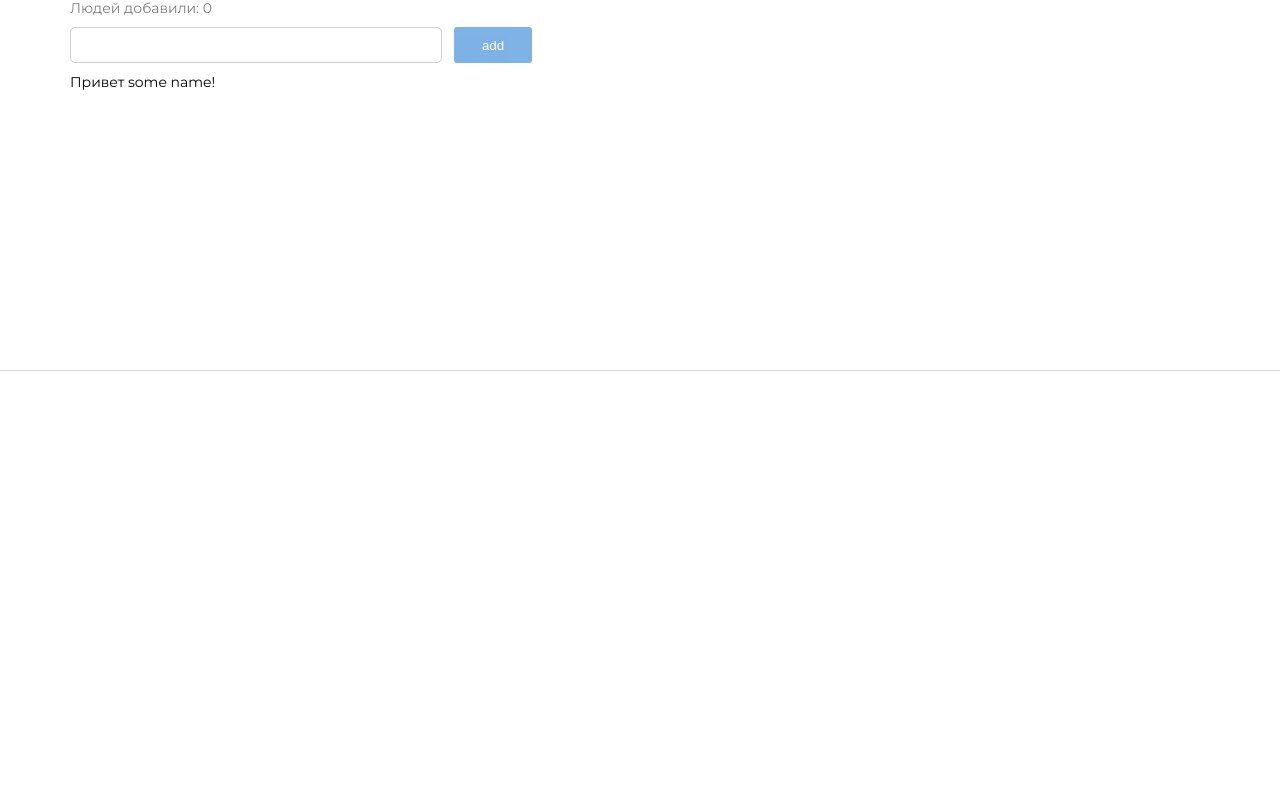
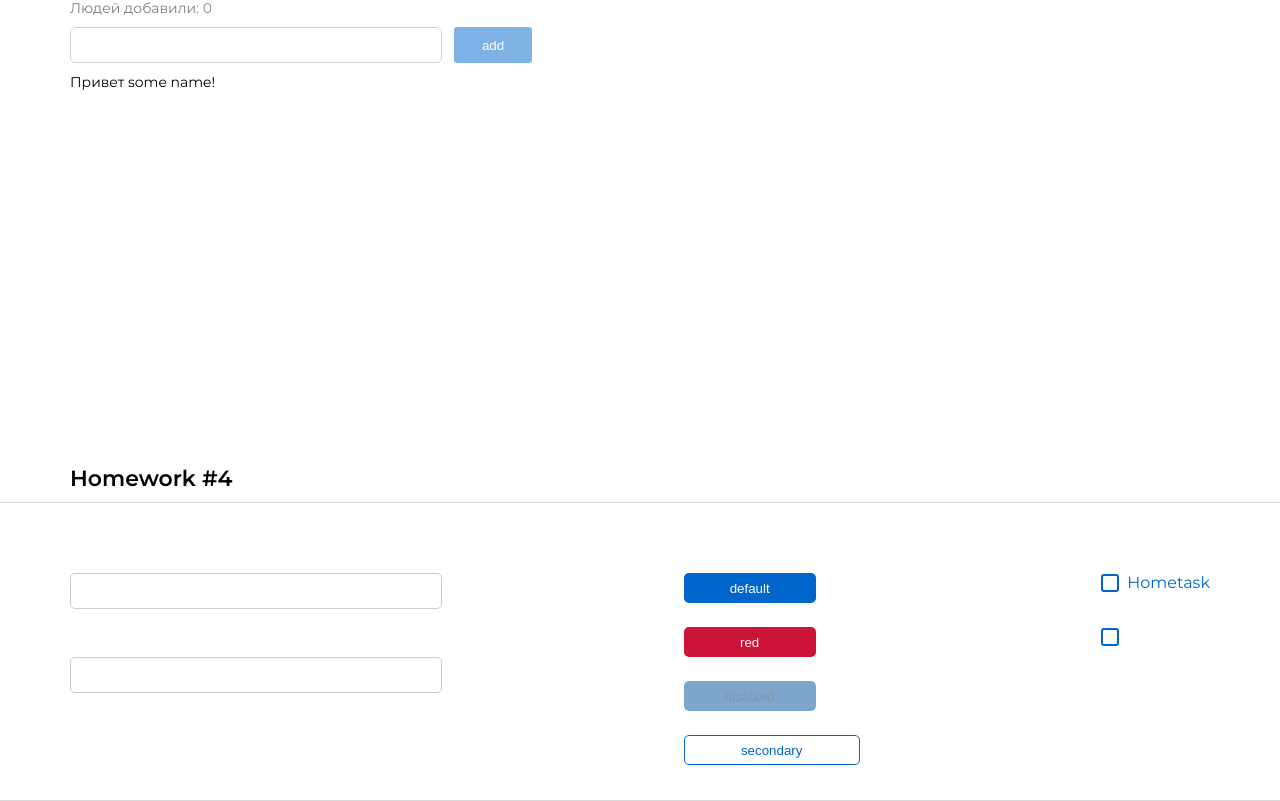
Before and after one commit to lankut/hws2-master, a React (Create React App) app: page /#/pre-junior in a window 1280 px wide. Before the commit this address led to /#/. Shown: the part 981-1782 px from the top of the page. Before the commit the page ends 1352 px from the top, so only its background shows below. Built offline with nearby package versions, Linux system fonts and the light colour scheme.

Commit message:
sprint2_hw2_done_4.0

```diff
--- a/src/s1-main/App.tsx
+++ b/src/s1-main/App.tsx
@@ -3,6 +3,8 @@ import s from './App.module.css'
 import HW1 from '../s2-homeworks/hw01/HW1'
 import HW2 from "../s2-homeworks/hw02/HW2";
 import HW3 from "../s2-homeworks/hw03/HW3";
+import HW4 from "../s2-homeworks/hw04/HW4";
+
 
 function App() {
     return (
@@ -11,7 +13,7 @@ function App() {
             {/*раскомментировать по ходу выполнения*/}
             <HW2/>
             <HW3/>
-            {/*<HW4/>*/}
+            <HW4/>
 
             {/*при выполнении дз 5 и более - закомментировать здесь дз 1-4, так как они есть внутри дз 5*/}
             {/*<HW5/>*/}
--- a/src/s2-homeworks/hw04/Stand.module.css
+++ b/src/s2-homeworks/hw04/Stand.module.css
@@ -1,7 +1,8 @@
 .stand {
     display: flex;
     justify-content: space-between;
-    align-items: center;
+    align-items: flex-start;
+    margin-top: 70px;
 }
 
 .inputs {
--- a/src/s2-homeworks/hw04/Stand.tsx
+++ b/src/s2-homeworks/hw04/Stand.tsx
@@ -1,4 +1,4 @@
-import React, { useState } from 'react'
+import React, {useState} from 'react'
 import s from './Stand.module.css'
 import SuperInputText from './common/c1-SuperInputText/SuperInputText'
 import SuperCheckbox from './common/c3-SuperCheckbox/SuperCheckbox'
@@ -82,7 +82,7 @@ const Stand = () => {
                         checked={stateForAllCheckboxes}
                         onChangeChecked={setChecked}
                     >
-                        some text
+                        Hometask
                     </SuperCheckbox>
                 </div>
                 {/*совместим со старым кодом:*/}
--- a/src/s2-homeworks/hw04/common/c1-SuperInputText/SuperInputText.module.css
+++ b/src/s2-homeworks/hw04/common/c1-SuperInputText/SuperInputText.module.css
@@ -1,20 +1,35 @@
 .input:focus {
+
 }
 
 .input {
+    width: 372px;
+    height: 36px;
+    border: 1px solid #ccc;
+    border-radius: 5px;
+    /*background-color: red;*/
+    outline: none;
 }
 
 .inputWrapper {
+    /*background-color: red;*/
+    display: flex;
+    flex-direction: column-reverse;
 }
 
 .superInput {
+    /*background-color: red;*/
 }
 
 .errorInput {
+    /*background-color: red;*/
 }
 
 .errorInput:focus {
+    border: 1px solid red;
 }
 
 .error {
+    color: red;
+    /*background-color: red;*/
 }
--- a/src/s2-homeworks/hw04/common/c2-SuperButton/SuperButton.module.css
+++ b/src/s2-homeworks/hw04/common/c2-SuperButton/SuperButton.module.css
@@ -1,36 +1,58 @@
 .button {
+    width: 132px;
+    height: 30px;
+    border-radius: 5px;
+    border: none;
+    color: white;
 }
 
 .disabled {
+    /*background-color: #004D99;*/
+    background-color: #004D99;
+    opacity: 0.5;
 }
 
 .secondary {
+    background-color: #FFFFFF;
+    color: #0066CC;
+    border: 1px solid #0066CC;
+    width: 176px;
 }
 
 .default {
+    background-color: #0066CC;
 }
 
 .red {
+    background-color: #CC1439;
 }
 
 .default:hover {
+    background-color: #0080FF;
 }
 
 .red:hover {
+    background-color: #FF1A47;
 }
 
 .secondary:hover {
+    background-color: #E5F0FA;
 }
 
 
 .default:active {
+    background-color: #0059B2;
 }
 
 .secondary:active {
+    background-color: #C9E5FF;
 }
 
 .red:active {
+    background-color: #B21232;
 }
 
 .button:disabled {
+    color:  #002E5C;
+
 }
--- a/src/s2-homeworks/hw04/common/c2-SuperButton/SuperButton.tsx
+++ b/src/s2-homeworks/hw04/common/c2-SuperButton/SuperButton.tsx
@@ -17,11 +17,12 @@ const SuperButton: React.FC<SuperButtonPropsType> = (
         ...restProps // все остальные пропсы попадут в объект restProps, там же будет children
     }
 ) => {
-    const finalClassName = s.button
-        // + (disabled
-        //         ? ...
-        //         : xType === 'red'
-        //             ? ...
+    const finalClassName = s.button + ' '
+        + (disabled
+            ? s.disabled
+            : (xType === 'red'
+                ? s.red : (xType === 'secondary'
+                    ? s.secondary : s.default))) + ' '
         + (className ? ' ' + className : '') // задачка на смешивание классов
 
     return (
--- a/src/s2-homeworks/hw04/common/c3-SuperCheckbox/SuperCheckbox.tsx
+++ b/src/s2-homeworks/hw04/common/c3-SuperCheckbox/SuperCheckbox.tsx
@@ -27,8 +27,10 @@ const SuperCheckbox: React.FC<SuperCheckboxPropsType> = (
     }
 ) => {
     const onChangeCallback = (e: ChangeEvent<HTMLInputElement>) => {
+        if (onChangeChecked) {
+            onChangeChecked(e.currentTarget.checked)
+        }
         // задачка на написание онченджа
-
     }
 
     const finalInputClassName = s.checkbox
```
